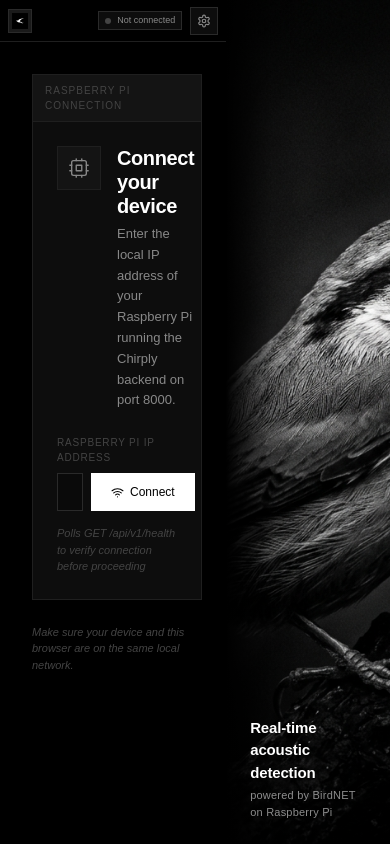
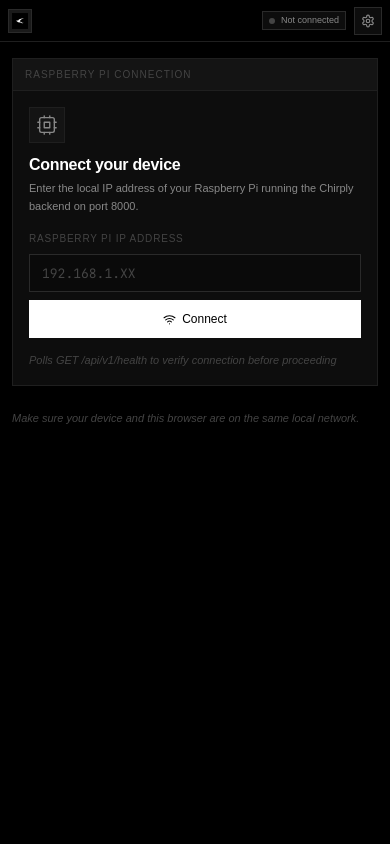
Before and after one commit to poornaprajays/chirply-ai, a React (Vite) app in the folder frontend/: page / in a window 390 px wide. Built offline with nearby package versions, Linux system fonts and the light colour scheme; a web font is replaced by a local one.

Commit message:
feat: add mobile responsive breakpoints for connect page layout

```diff
--- a/frontend/src/pages/ConnectPage.css
+++ b/frontend/src/pages/ConnectPage.css
@@ -311,3 +311,97 @@
   color: rgba(255, 255, 255, 0.55);
   letter-spacing: 0.02em;
 }
+
+/* ============================================================
+   MOBILE RESPONSIVE — Connect Page
+   ============================================================ */
+
+@media (max-width: 768px) {
+  .connect-page {
+    flex-direction: column;
+    overflow: auto;
+  }
+
+  /* Left panel takes full width */
+  .connect-left {
+    width: 100%;
+    flex-shrink: unset;
+  }
+
+  .connect-content {
+    max-width: 100%;
+    padding: var(--space-5) var(--space-4);
+  }
+
+  /* Hide the bird image panel on tablet/mobile */
+  .connect-right {
+    display: none;
+  }
+
+  .connect-title {
+    font-size: 18px;
+  }
+
+  .connect-subtitle {
+    font-size: 12px;
+  }
+}
+
+@media (max-width: 480px) {
+  .connect-content {
+    padding: var(--space-4) var(--space-3);
+  }
+
+  .connect-card-body {
+    padding: var(--space-4);
+    gap: var(--space-4);
+  }
+
+  .connect-hero {
+    flex-direction: column;
+    gap: var(--space-3);
+  }
+
+  .connect-icon-wrap {
+    width: 36px;
+    height: 36px;
+  }
+
+  .connect-title {
+    font-size: 16px;
+  }
+
+  .connect-subtitle {
+    font-size: 11px;
+    max-width: 100%;
+  }
+
+  /* Stack input + button vertically */
+  .input-row {
+    flex-direction: column;
+    gap: var(--space-2);
+  }
+
+  .connect-btn {
+    width: 100%;
+    justify-content: center;
+  }
+
+  .device-row {
+    padding: 8px var(--space-3);
+    gap: var(--space-2);
+  }
+
+  .device-ip {
+    font-size: 11px;
+  }
+
+  .device-sub {
+    font-size: 9px;
+  }
+
+  .device-badge {
+    font-size: 9px;
+    padding: 2px 6px;
+  }
+}
```
